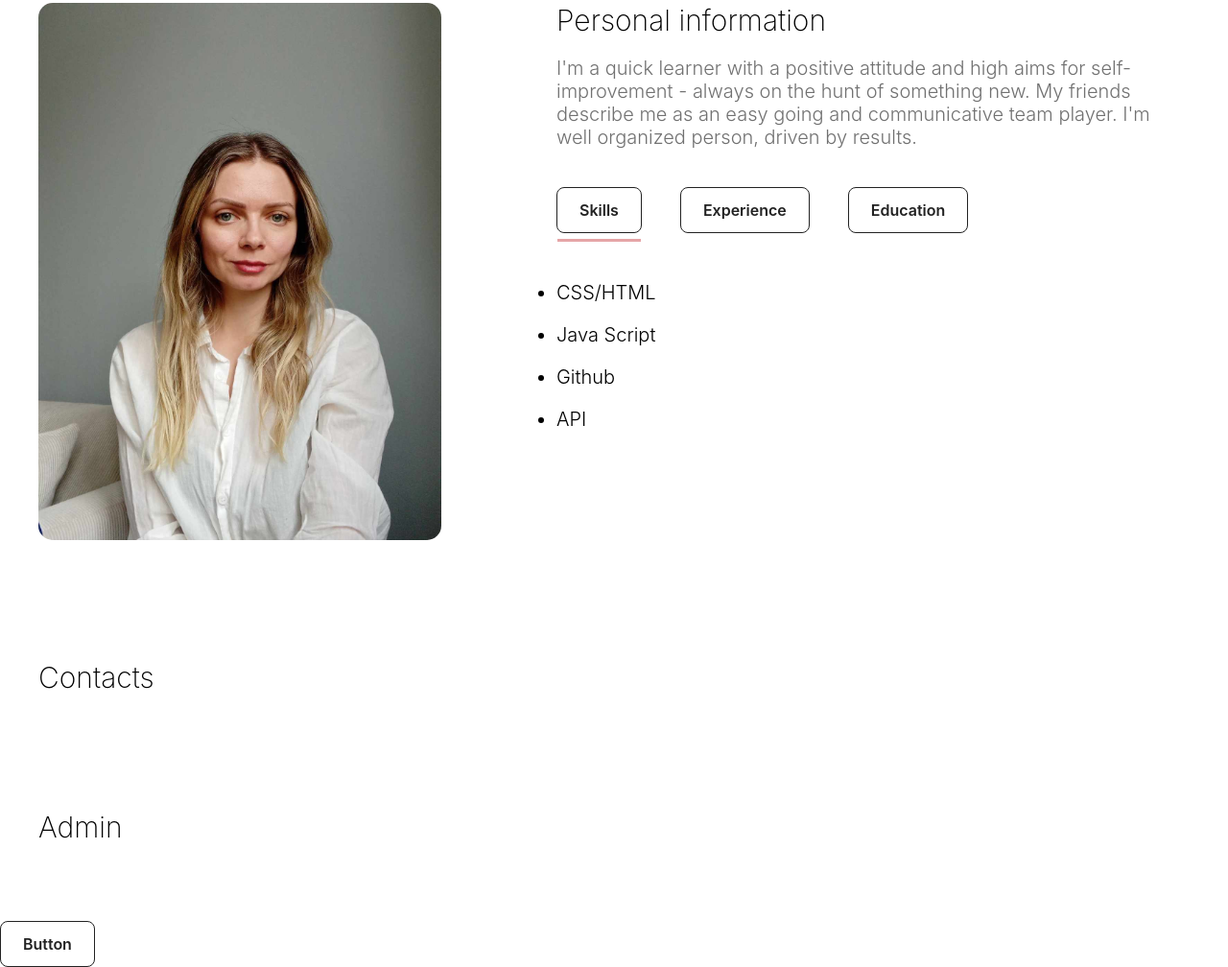
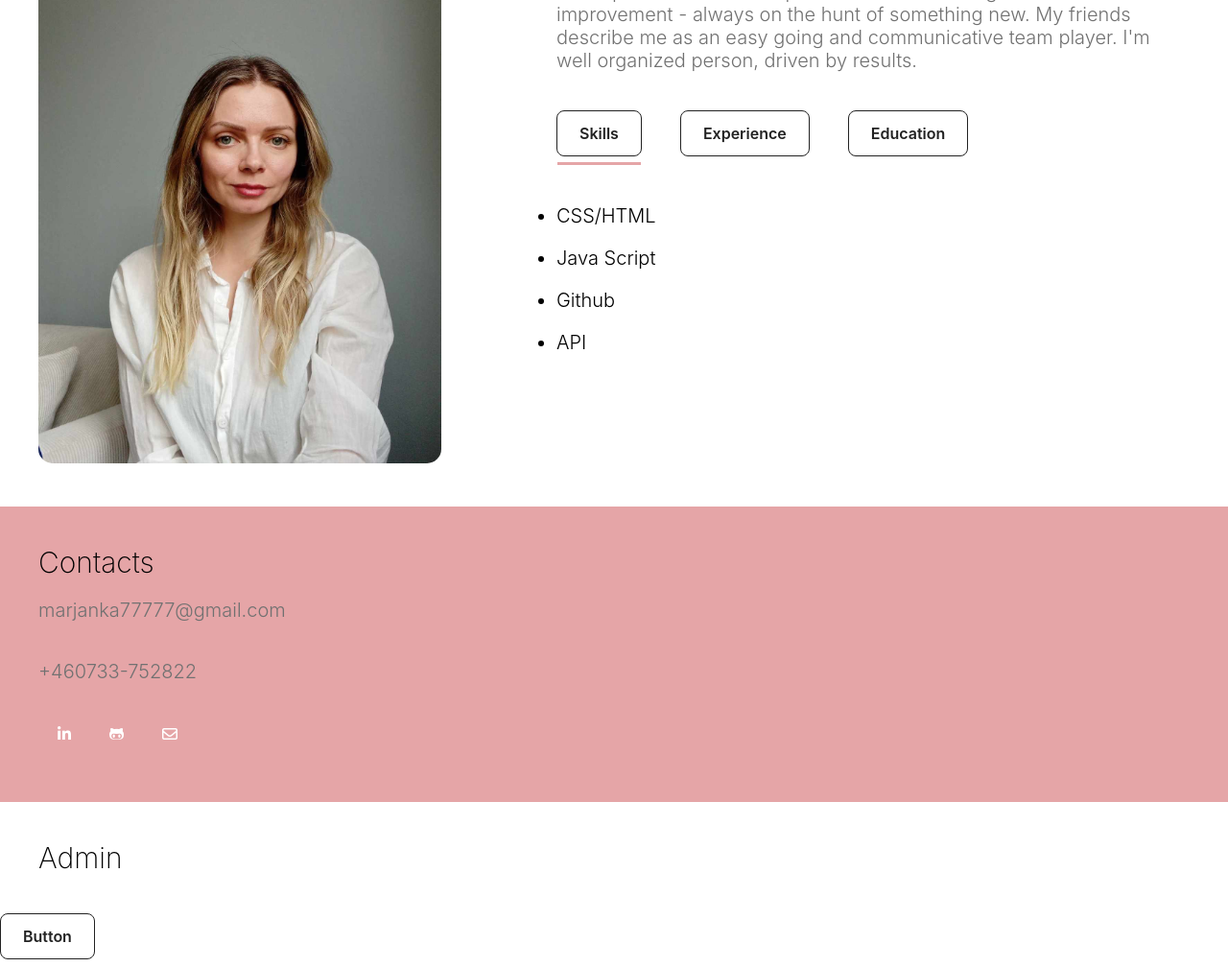
Before and after one commit to MarianaShy/portfolio, a plain HTML site: page index.html in a window 1280 px wide. Shown: the part 1195-2203 px from the top of the page at 96% size. Drawn offline with Linux system fonts and the light colour scheme.

Commit message:
responsive pictures

```diff
--- a/index.html
+++ b/index.html
@@ -73,7 +73,7 @@
 					</div>
 
 					<div class="bio-col-2">
-						<img src="./sourse/img/422749736_352870154183603_141032903342476910_n 2.jpg" alt="women" class="home__picture">
+						<img  src="./sourse/img/422749736_352870154183603_141032903342476910_n.jpg" id="main-img" alt="women" class="home__picture">
 					</div>
 
 				</div>
@@ -86,7 +86,7 @@
 				<div class="work__item"></div>
 				</div>
 			</article>
-		<!-----------main----------->
+		<!-----------bio----------->
 
 			<article id="personal" >
 				<div class="content-container">
@@ -132,11 +132,39 @@
 					</div>
 				</div>
 			</article>
+
+
+
+			<!------------contacts------>
+
 			<article id="contacts">
 				<div class="content-container">
 					<h2 class="subtitle">Contacts</h2>
+					<div class="contacts-flex">
+						<div class="left-column">
+							<p class="text-style"> marjanka77777@gmail.com</p>
+							<p class="text-style"> +460733-752822</p>
+							<ul class="social-media-list">
+						<li class="social-media-link">
+							<a href="https://www.linkedin.com/in/mariana-shy/" target="_blank"><i class="fa-brands fa-linkedin-in"></i></a>
+						</li>
+						<li class="social-media-link">
+							<a href="https://github.com/MarianaShy" target="_blank"><i class="fa-brands fa-github-alt"></i></a>
+						</li>
+						<li class="social-media-link">
+							<a href="mailto:marjanka77777@gmail.com" target="_blank"><i class="fa-regular fa-envelope"></i></a>
+						</li>
+					</ul>
+
+						</div>
+						<div class="right-column"></div>
+
+					</div>
 				</div>
 			</article>
+
+			<!------------admin------>
+
 			<article id="admin">
 				<div class="content-container">
 					<h2 class="subtitle">Admin</h2>
--- a/sourse/styles/bio.css
+++ b/sourse/styles/bio.css
@@ -8,7 +8,7 @@
 	width: 100%;
 }
 .content-container{
-	margin: 2rem auto;
+	margin: 0 auto;
 
 	color: var(--main-dark);
 	}
--- a/sourse/styles/contacts.css
+++ b/sourse/styles/contacts.css
@@ -0,0 +1,16 @@
+#contacts{
+	background-color: var(--background-pink);
+}
+#contacts .social-media-link a{
+	display: block;
+	padding: 1rem;
+	color:white;
+	transition-duration: 0.7s;
+	background-color: var(--background-pink);
+	transition-timing-function: linear;
+	text-align: center;
+}
+#contacts .social-media-link a:hover{
+	background-color: var(--background-pink-hover);
+	border-radius: 2px;
+}
--- a/sourse/styles/home.css
+++ b/sourse/styles/home.css
@@ -25,7 +25,7 @@ margin: 0 auto;
 }
 .home__picture{
 	width: 100%;
-	z-index: -1;
+	z-index: -2;
 	position: relative;
 	border-radius: 2rem;
 
@@ -33,6 +33,7 @@ margin: 0 auto;
 .home__titles{
    position: relative;
 	top: 10rem;
+	z-index: -1;
 }
 
 @media (max-width: 520px) {
@@ -54,8 +55,11 @@ margin: 0 auto;
 	.main{
 		position: relative;
 	}
+	#main-img{
+		content:url("/sourse/img/422749736_352870154183603_141032903342476910_n2.jpg");
+	}
+}
 
-}
 @media (min-width: 933px) {
 
 
--- a/sourse/styles/style.css
+++ b/sourse/styles/style.css
@@ -2,6 +2,7 @@
 @import url(./header.css);
 @import url(./home.css);
 @import url(./bio.css);
+@import url(./contacts.css);
 @import url(./footer.css);
 
 
```
Also changed, not shown: sourse/img/422749736_352870154183603_141032903342476910_n2.jpg (renamed from sourse/img/422749736_352870154183603_141032903342476910_n 2.jpg).
